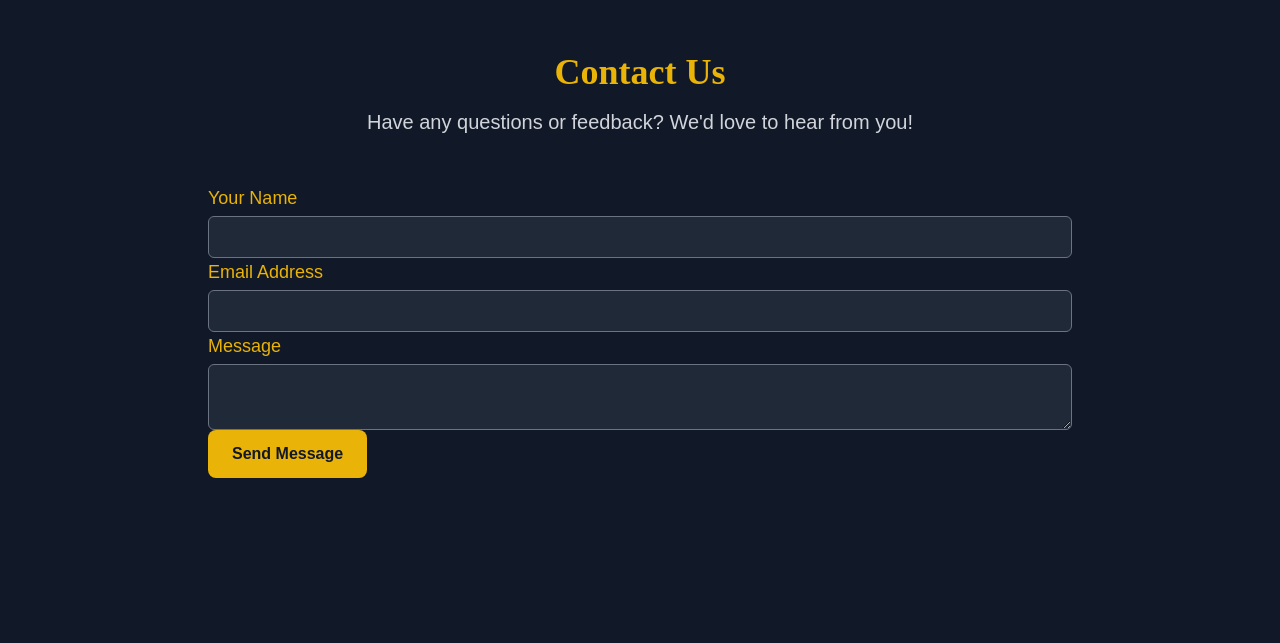
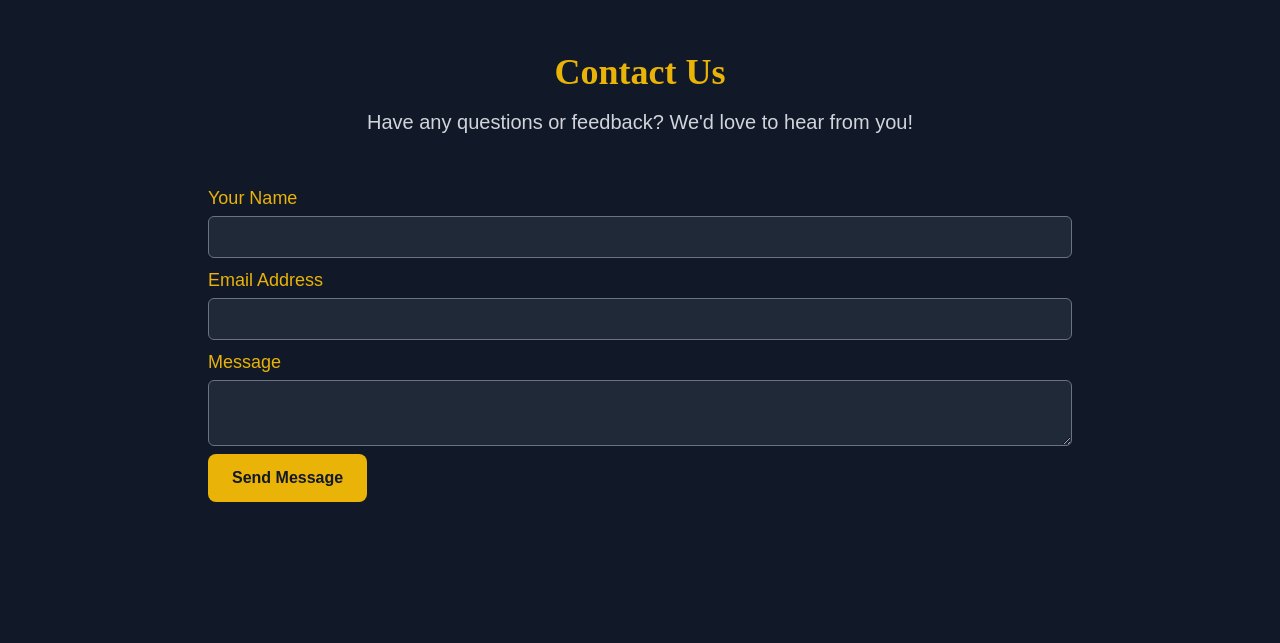
Before and after one commit to AunRaza212/applyblitz, a Next.js app: page / in a window 1280 px wide. Shown: the part 2697-3340 px from the top of the page. Built offline with nearby package versions, Linux system fonts and the light colour scheme.

Commit message:
button compoentn

```diff
--- a/components/ContactSection.js
+++ b/components/ContactSection.js
@@ -1,64 +1,79 @@
 "use client";
 
-import React, { useState } from 'react';
-import { toast, ToastContainer } from 'react-toastify';
-import 'react-toastify/dist/ReactToastify.css';
+import Button from "../utils/Button";
+import React, { useState } from "react";
+import { toast, ToastContainer } from "react-toastify";
+import "react-toastify/dist/ReactToastify.css";
 
 export default function ContactSection() {
-    const [name, setName] = useState('');
-    const [email, setEmail] = useState('');
-    const [message, setMessage] = useState('');
+  const [name, setName] = useState("");
+  const [email, setEmail] = useState("");
+  const [message, setMessage] = useState("");
 
   const handleSubmit = async (e) => {
-        e.preventDefault();
+    e.preventDefault(); // Prevent page refresh
 
     const formData = new FormData();
-        formData.append('form-name', 'Contact Form');
-        formData.append('name', name);
-        formData.append('email', email);
-        formData.append('message', message);
+    formData.append("form-name", "Contact Form");
+    formData.append("name", name);
+    formData.append("email", email);
+    formData.append("message", message);
 
     try {
-            const response = await fetch('/contact.html', { // Point to the static HTML form
-                method: 'POST',
+      const response = await fetch("/contact.html", {
+        // Submitting to the static form
+        method: "POST",
         body: formData,
       });
 
       if (!response.ok) {
-                throw new Error('Failed to submit form');
+        throw new Error("Failed to submit form");
       }
 
-            // Notify user of success
-            toast.success("Your message has been sent successfully!");
-            e.target.reset(); // Reset the form fields
+      // Show success notification
+      toast.success("Your message has been sent successfully!", {
+        position: "top-right",
+      });
+
+      // Reset form fields
+      setName("");
+      setEmail("");
+      setMessage("");
     } catch (error) {
-            console.error('Error submitting form:', error);
-            // Notify user of the error
+      console.error("Error submitting form:", error);
+      // Show error notification
       toast.error("There was an error sending your message. Please try again.");
     }
   };
 
   return (
-        <div className="bg-gray-900 min-h-screen text-white">
+    <div className="bg-gray-900  text-white">
       <div className="max-w-4xl mx-auto px-4 py-20">
         <section className="text-center mb-12">
-                    <h1 className="text-4xl font-bold mb-4 text-yellow-500">Contact Us</h1>
+          <h1 className="text-4xl font-bold mb-4 text-yellow-500">
+            Contact Us
+          </h1>
           <p className="text-xl text-gray-300">
             Have any questions or feedback? We&apos;d love to hear from you!
           </p>
         </section>
 
-                <section className="mb-16">
+        <section className="mb-16 ">
           <form
             name="Contact Form"
             method="POST"
             onSubmit={handleSubmit}
-                        data-netlify="true"
+            className="flex flex-col gap-2"
           >
             <input type="hidden" name="form-name" value="Contact Form" />
 
             <div>
-                            <label htmlFor="name" className="block text-lg font-medium text-yellow-500">Your Name</label>
+              <label
+                htmlFor="name"
+                className="block text-lg font-medium text-yellow-500"
+              >
+                Your Name
+              </label>
               <input
                 id="name"
                 name="name"
@@ -71,7 +86,12 @@ export default function ContactSection() {
             </div>
 
             <div>
-                            <label htmlFor="email" className="block text-lg font-medium text-yellow-500">Email Address</label>
+              <label
+                htmlFor="email"
+                className="block text-lg font-medium text-yellow-500"
+              >
+                Email Address
+              </label>
               <input
                 id="email"
                 name="email"
@@ -84,7 +104,12 @@ export default function ContactSection() {
             </div>
 
             <div>
-                            <label htmlFor="message" className="block text-lg font-medium text-yellow-500">Message</label>
+              <label
+                htmlFor="message"
+                className="block text-lg font-medium text-yellow-500"
+              >
+                Message
+              </label>
               <textarea
                 id="message"
                 name="message"
@@ -94,13 +119,18 @@ export default function ContactSection() {
                 required
               />
             </div>
-
-                        <button
+            <Button
+              text={"Send Message"}
+              bgColor={"yellow-500"}
+              type='submit'
+              textColor={"gray-900"}
+            />
+            {/* <button
                             type="submit"
                             className="bg-yellow-500 w-fit h-fit text-gray-900 py-3 px-6 rounded-lg font-semibold hover:bg-yellow-600"
                         >
                             Send Message
-                        </button>
+                        </button> */}
           </form>
         </section>
 
--- /dev/null
+++ b/utils/Button.js
@@ -0,0 +1,15 @@
+import React from "react";
+
+const Button = ({ type, text, bgColor, textColor }) => {
+    console.log(type,'type')
+  return (
+    <button
+      type={type}
+      className={`py-3 px-6 rounded-lg w-fit h-full bg-${bgColor} text-${textColor} font-semibold`}
+    >
+      {text}
+    </button>
+  );
+};
+
+export default Button;
```
Lines whose indentation alone changed are shown as unchanged.
